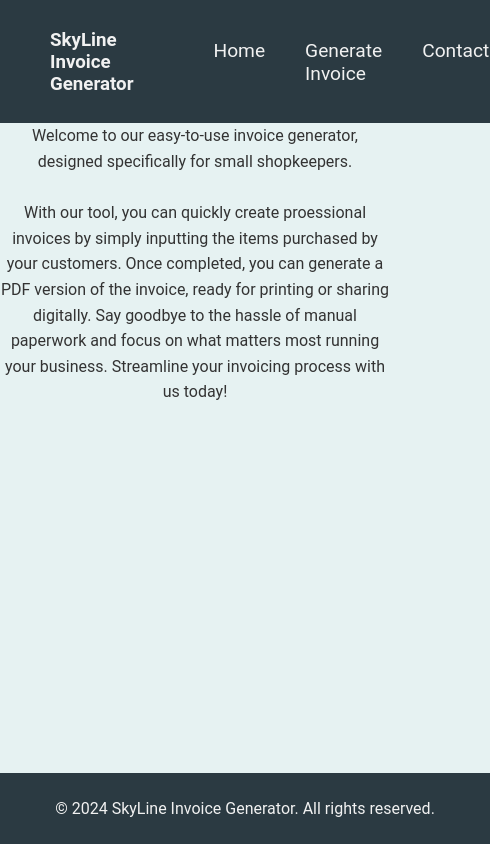
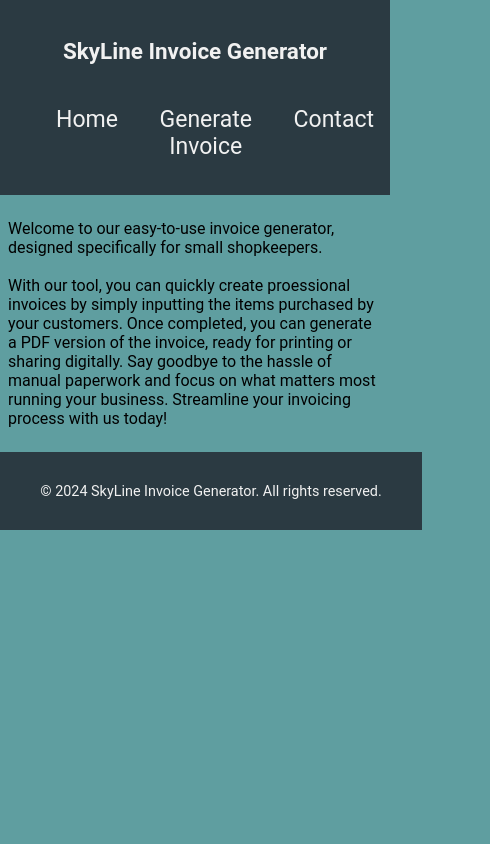
Before and after one commit to singlaHarish/invoice-generator-ui, a React (Create React App) app: page / in a window 390 px wide. Shown: the whole page, 490 px wide, since content can reach past the window. Built offline with nearby package versions, Linux system fonts and the light colour scheme.

Commit message:
trying to make it responsive

```diff
--- a/src/App.tsx
+++ b/src/App.tsx
@@ -2,6 +2,7 @@ import './App.css';
 import React from 'react'
 import { BrowserRouter, Routes, Route } from 'react-router-dom'
 import Home from './components/Home'
+import Layout from './components/Layout';
 
 
 function App() {
@@ -10,7 +11,7 @@ function App() {
     <BrowserRouter>
       <div className='App'>
         <Routes>
-          <Route path="/" Component={Home} />
+          <Route path="/" element={<Layout><Home/></Layout>} />
         </Routes>
       </div>
     </BrowserRouter>
--- a/src/components/Header.tsx
+++ b/src/components/Header.tsx
@@ -3,10 +3,10 @@ import React from "react"
 const Header = () => {
     return (
         <header className="header">
-            <div className="header_logo">
+            <div className="logo">
                 <h3>SkyLine Invoice Generator</h3>
             </div>
-            <nav className="header-menu">
+            <nav className="menu">
                 <ul>
                     <li><a href="#home">Home</a></li>
                     <li><a href="#about">Generate Invoice</a></li>
--- a/src/components/Home.tsx
+++ b/src/components/Home.tsx
@@ -3,13 +3,14 @@ import Layout from "./Layout";
 
 const Home = () => {
     return (
-        <Layout>
-            <p>Welcome to our easy-to-use invoice generator, designed specifically for small shopkeepers.<br/><br/>
-               With our tool, you can quickly create proessional invoices by simply inputting the items purchased by your customers.
+        <div>
+            <p className="homecontent">Welcome to our easy-to-use invoice generator, designed specifically for small shopkeepers.<br /><br />
+                With our tool, you can quickly create proessional invoices by simply inputting the items purchased by your customers.
                 Once completed, you can generate a PDF version of the invoice, ready for printing or sharing digitally.
                 Say goodbye to the hassle of manual paperwork and focus on what matters most running your business.
                 Streamline your invoicing process with us today!</p>
-        </Layout>
+        </div>
+
     )
 }
 
--- a/src/components/Layout.tsx
+++ b/src/components/Layout.tsx
@@ -8,7 +8,7 @@ interface LayoutProps {
 
 const Layout = ({ children }: LayoutProps) => {
     return (
-        <div className="layout">
+        <div className="container">
             <Header />
             <main className="content">
                 {children}
--- a/src/index.scss
+++ b/src/index.scss
@@ -1,112 +1,133 @@
 // Variables
-$primary-color: #2b3a42;   // Dark Navy for backgrounds and footers
+$primary-color: #2b3a42; // Dark Navy for backgrounds and footers
 $secondary-color: #4db8b4; // Teal for accents and hover effects
 $background-color: #e6f2f2; // Soft teal-gray background for a unique, consistent look
-$text-color: #f1f1f1;      // Off-white for text on dark backgrounds
-$hover-color: #f1c40f;     // Golden yellow for a more visible hover state
-$accent-color: #4db8b4;    // Teal for highlights
-$text-color-dark: #2b3a42;  // Dark navy for paragraph text (darker for readability)
+$text-color: #f1f1f1; // Off-white for text on dark backgrounds
+$hover-color: #f1c40f; // Golden yellow for a more visible hover state
+$accent-color: #4db8b4; // Teal for highlights
+$text-color-dark: #2b3a42; // Dark navy for paragraph text (darker for readability)
 
-// Base body styling
-html, body {
-  background-color: $background-color; // Soft, unique background color
-  font-family: 'Roboto', sans-serif;
-  color: $primary-color;
+/* Basic responsive layout */
+body,
+html {
   margin: 0;
   padding: 0;
+  font-family: Roboto, sans-serif;
+  height: 100%;
+  display: flex;
+  flex-direction: column;
 }
 
-// Header
+.container {
+  flex: 1;
+  display: flex;
+  flex-direction: column;
+}
+
+.header,
+.footer {
+  background-color: $primary-color;
+  color: $text-color;
+  padding: 1rem;
+  text-align: center;
+}
+
 .header {
   display: flex;
   justify-content: space-between;
   align-items: center;
-  padding: 10px 50px;
-  background-color: $primary-color;
-  color: $text-color;
-  max-width: 1200px;
-  width: 100%;
-  margin: 0 auto;
 }
 
-.company-name {
-  font-size: 1.8em;
-  font-weight: bold;
-  color: $text-color;
-}
-
-// Header Menu
-.header-menu ul {
-  list-style: none;
+.menu {
   display: flex;
 }
 
-.header-menu ul li {
-  margin-left: 40px;
+.menu ul {
+  display: flex;
+  list-style: none;
+  gap: 1rem;
 }
 
-.header-menu ul li a {
+.menu ul li a {
   color: $text-color;
   text-decoration: none;
   font-size: 1.2em;
   transition: color 0.3s ease;
 }
 
-.header-menu ul li a:hover {
+.menu ul li a:hover {
   color: $hover-color; // Golden yellow hover effect for better contrast
   text-decoration: underline;
 }
 
-.layout {
-  display: flex;
-  flex-direction: column;
-  min-height: 100vh; /* Ensure the layout takes at least the full height of the viewport */
+.content {
+  flex-grow: 1;
+  padding: 1rem;
 }
 
-.content {
-  flex: 1; /* This allows the content to grow and take available space */
-}
-
-.content p {
-  text-align: center; /* Align text to the center */
-  font-size: 1.0rem; /* Adjust the font size */
-  font-weight: 400;
-  color: #333; /* Set a subtle text color */
-  line-height: 1.6; /* Improve readability with better line spacing */
-  margin: 0 auto; /* Add space around the paragraph */
-  padding: 40 20px; /* Optional: Add some padding for better appearance */
-  font-family: 'Roboto', sans-serif;
-  max-width: 800px;
-  margin-bottom: 20px;
-
+.homecontent {
   /* Animation styles */
   opacity: 0;
   transform: translateY(20px);
-  animation: fadeInUp 1.5s ease-out forwards; /* Duration and easing */
+  animation: fadeInUp 1.5s ease-out forwards;
+  /* Duration and easing */
 }
 
+footer {
+  margin-top: auto; /* Pushes the footer to the bottom */
+}
 
 @keyframes fadeInUp {
   0% {
     opacity: 0;
-    transform: translateY(20px); /* Starts slightly below */
+    transform: translateY(20px);
+    /* Starts slightly below */
   }
+
   100% {
     opacity: 1;
-    transform: translateY(0); /* Ends at its original position */
+    transform: translateY(0);
+    /* Ends at its original position */
   }
 }
 
-// Footer
 .footer {
-  display: flex;
-  justify-content: center;
-  align-items: center;
-  padding: 10px 50px;
-  background-color: $primary-color;
-  color: $text-color;
-  max-width: 1200px;
+  position: relative;
+  bottom: 0;
   width: 100%;
-  margin: 0 auto;
-  text-align: center;
 }
+
+/* Responsive Styles */
+@media (max-width: 768px) {
+  .header {
+    flex-direction: column;
+  }
+
+  .menu {
+    flex-direction: column;
+    gap: 0.5rem;
+  }
+
+  .content {
+    padding: 0.5rem;
+  }
+}
+
+/* Small Mobile Devices */
+@media (max-width: 480px) {
+  header {
+    font-size: 1.2rem;
+  }
+
+  .menu {
+    gap: 1rem;
+  }
+
+  .menu li {
+    display: block;
+  }
+
+  footer {
+    font-size: 0.9rem;
+  }
+}
```
